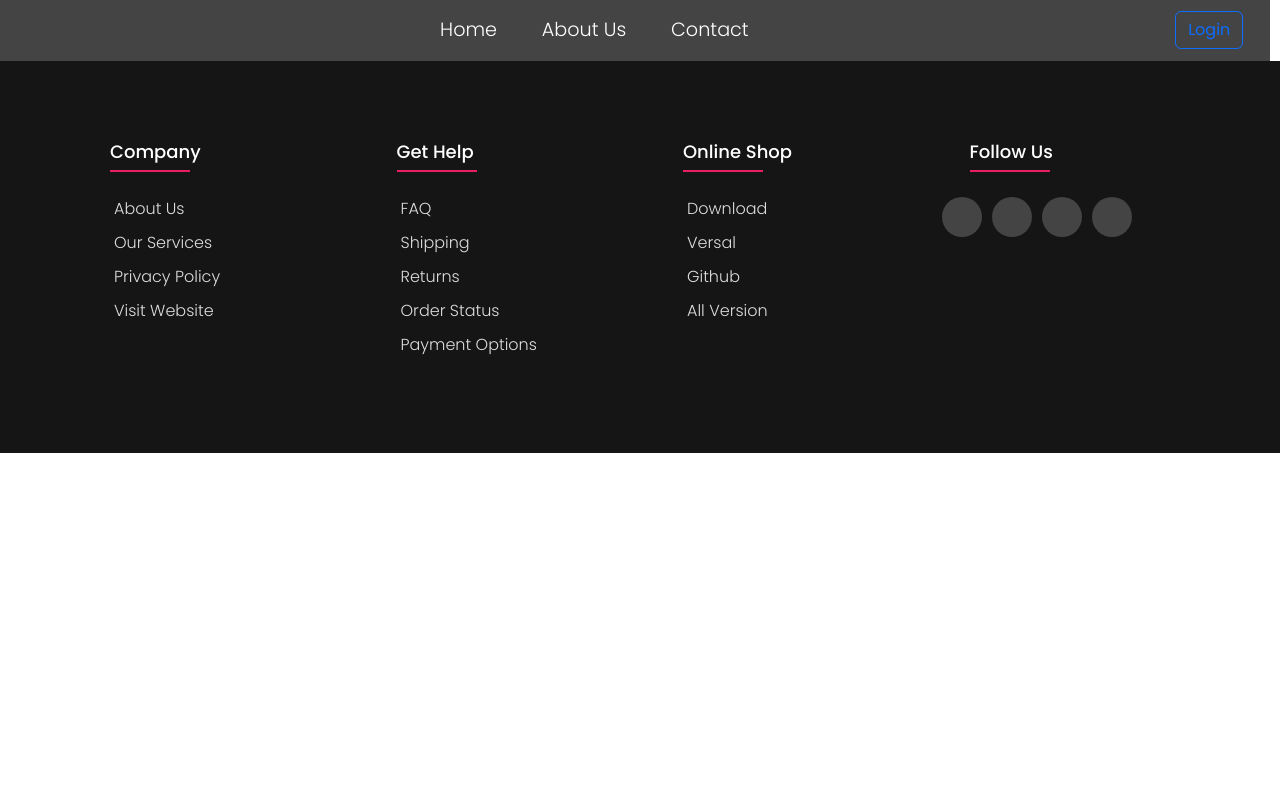
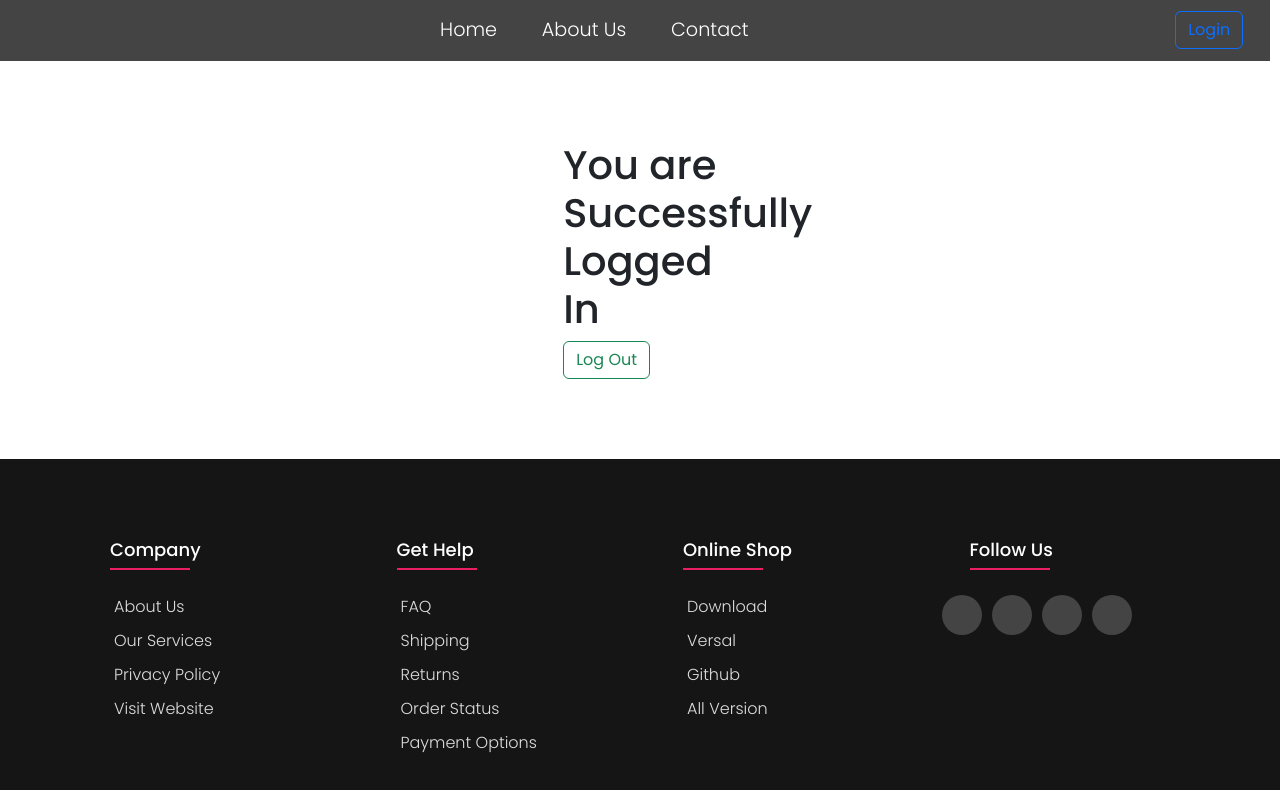
Before and after one commit to gurjotsingh007/test1, a React (Create React App) app in the folder frontend/: page /logout in a window 1280 px wide. Shown: the top 790 px of the page. Built offline with nearby package versions, Linux system fonts and the light colour scheme.

Commit message:
Completed

```diff
--- a/frontend/src/App.js
+++ b/frontend/src/App.js
@@ -8,13 +8,7 @@ import Contact from './Components/Contact/Contact';
 import Login from './Components/LoginSignUp/Login';
 import Signup from './Components/LoginSignUp/SignUp';
 import Logout from './Components/Logout/Logout';
-import { useEffect } from 'react';
 function App() {
-  let token = null;
-  useEffect(() => {
-    token = localStorage.getItem('token');
-    console.log("useEffect called");
-  },[])
   return (
     <Router>
       <>
@@ -25,9 +19,7 @@ function App() {
         <Route path="/contact" element={<Contact/>} />
         <Route path="/login" element={<Login/>} />
         <Route path="/signUp" element={<Signup/>} />
-        {token!==null &&
         <Route path="/logout" element={<Logout/>} />
-        }
       </Routes>
       <Footer/>
       </>
--- a/frontend/src/Components/LoginSignUp/Login.js
+++ b/frontend/src/Components/LoginSignUp/Login.js
@@ -19,7 +19,6 @@ function Signin() {
             password: password,
         },)
         .then(response => {
-            console.log(response);
             setIsloading(false);
             localStorage.setItem('token',response.data.token);
             toast.success("Your are logged out",{
@@ -35,7 +34,6 @@ function Signin() {
                 position: toast.POSITION.TOP_CENTER,
                 autoClose:1300
             })
-            console.log('An error occurred:', error.response);
         });
     }
 
--- a/frontend/src/Components/LoginSignUp/SignUp.js
+++ b/frontend/src/Components/LoginSignUp/SignUp.js
@@ -23,14 +23,12 @@ function Signup() {
         })
         .then(response => {
             // Handle success.
-            console.log('Well done!');
             toast.success("User us successfully Registered", {
                 position: toast.POSITION.TOP_CENTER,
                 autoClose:1300
             });
             setIsloading(false);
             document.getElementById("signup-form").reset();
-            console.log('User token', response);
         })
         .catch(error => {
             // Handle error.
@@ -40,8 +38,6 @@ function Signup() {
             })
             setIsloading(false);
             document.getElementById("signup-form").reset();
-            console.log('An error occurred:', error.message);
-            console.log('An error occurred:', error);
         });
     }
 
--- a/frontend/src/Components/Logout/Logout.js
+++ b/frontend/src/Components/Logout/Logout.js
@@ -7,6 +7,13 @@ import {useState, useEffect } from "react";
 const Logout = () => {
     const navigate = useNavigate();
     const [isLogout, setIsLogout] = useState(false);
+    let token = null;
+    useEffect(() => {
+        let token = localStorage.getItem("token");
+        if(!token){
+            navigate("/login");
+        }
+    }, []);
     function logoutUser(){
         Axios.get(`/api/g1/logout`)
         .then(response => {
@@ -14,16 +21,15 @@ const Logout = () => {
                 position: toast.POSITION.TOP_CENTER,
                 autoClose:1300
             })
-            localStorage.removeItem('token');
+            localStorage.removeItem("token");
             setIsLogout(true);
         })
         .catch(error => {
             // Handle error.
-            toast.error("Your email/password is incorrect!",{
+            toast.error("Cyclic Sever Error!!!!",{
                 position: toast.POSITION.TOP_CENTER,
                 autoClose:1300
             })
-            console.log('An error occurred:', error.response);
         });
     }
 
@@ -33,6 +39,7 @@ const Logout = () => {
     return (
         <div className="logout-user">
             <ToastContainer />
+            <h1>You are Successfully Logged In</h1>
             <button onClick={()=>(logoutUser())} type="button" class="btn btn-outline-success">Log Out</button>
         </div>
     )
```
Also changed, not shown: 6 other files (tests, documents, lock files or other folders).
